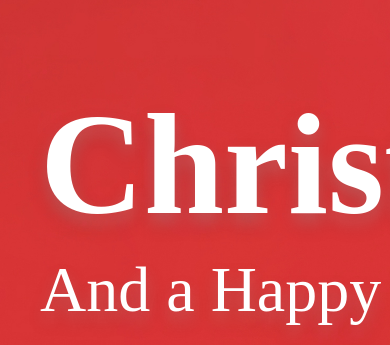
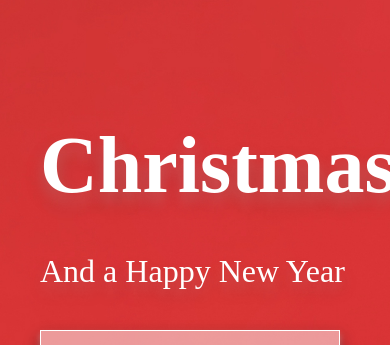
Before and after one commit to PhaySometh/WebDesignFinalProjectTerm1Year2, a plain HTML site: page index.html in a window 390 px wide. Shown: the part 51-396 px from the top of the page. Drawn offline with Linux system fonts and the light colour scheme; a web font is replaced by a local one.

Commit message:
make text responsive

```diff
--- a/style.css
+++ b/style.css
@@ -13,7 +13,8 @@ body {
     background-position: center;  /* Centers the background image */
     background-repeat: no-repeat;
     background-attachment: fixed;  /* Ensures the background image stays fixed while scrolling */
-    height: 90vh;
+    height: 100vh;
+    overflow-y: hidden;  /* disable scrolling on the body */
 }
 @media (max-width: 768px) {
     body {
@@ -145,6 +146,23 @@ body {
         font-size: 4rem;
     }
 }
+@media (max-width: 568px) {
+    .christmas {
+        font-size: 7rem;
+    }
+    .p_text {
+        font-size: 3rem;
+    }
+}
+@media (max-width: 475px) {
+    .christmas {
+        font-size: 5rem;
+    }
+    .p_text {
+        font-size: 2rem;
+    }
+}
+
 .btn {
     width: 300px;
     text-align: center;
```
